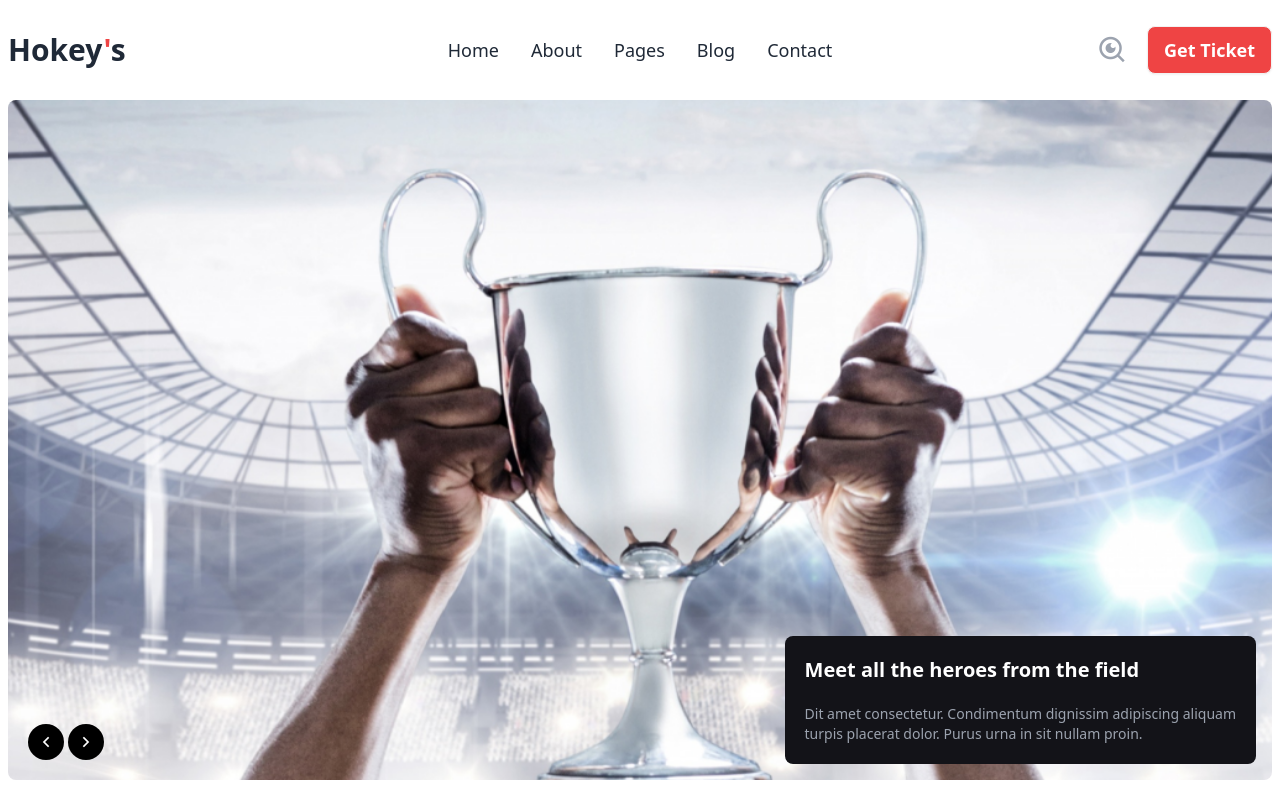
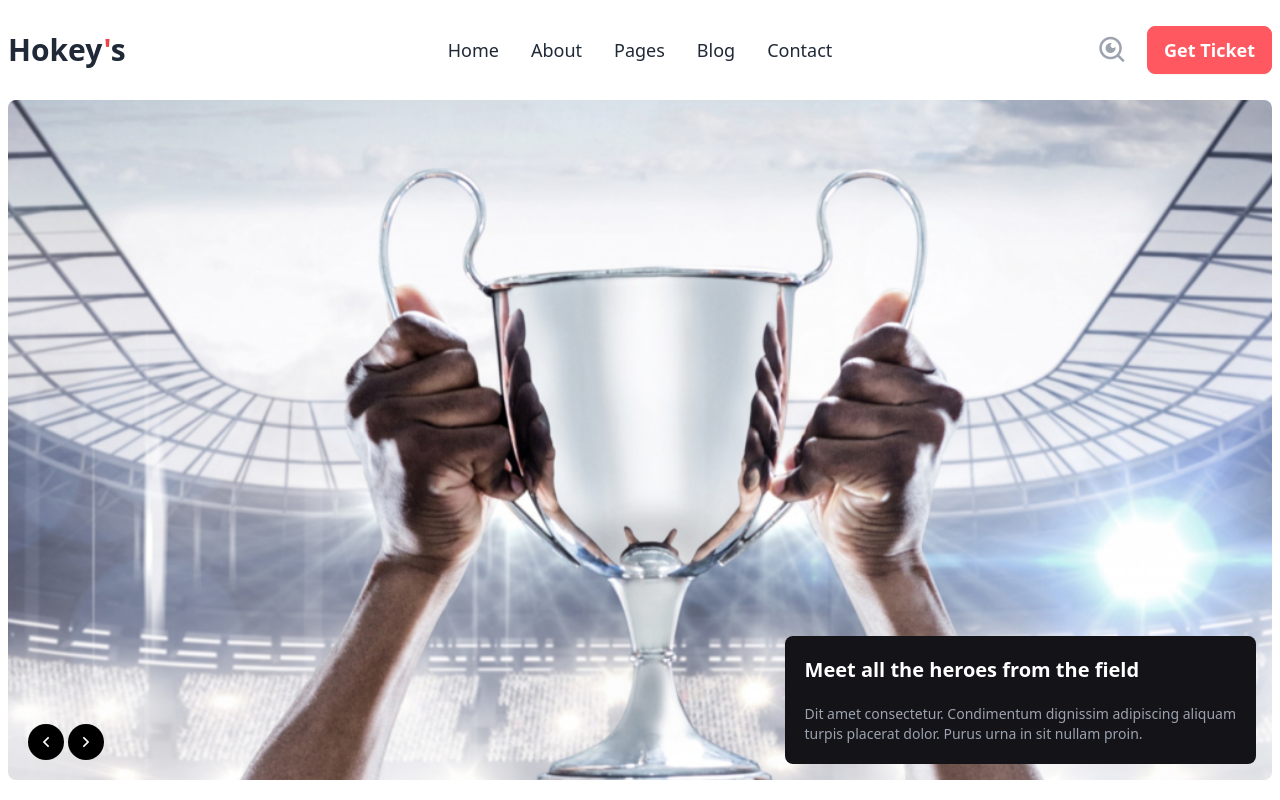
Before and after one commit to himu004/hokeys-tailwind, a plain HTML site: page index.html in a window 1280 px wide. Shown: the top 800 px of the page. Drawn offline with nearby package versions, Linux system fonts and the light colour scheme.

Commit message:
Hokeys Project Added

```diff
--- a/index.html
+++ b/index.html
@@ -62,7 +62,7 @@
                 </div>
                 <div class="navbar-end">
                     <i class="ri-search-eye-line md:mr-5 md:block hidden text-3xl text-gray-400"></i>
-                  <a class="btn bg-red-500 text-lg text-white hover:text-red-500 duration-500 ease-in-out">Get Ticket</a>
+                  <a class="btn btn-error text-lg text-white hover:btn-info duration-500 ease-in-out">Get Ticket</a>
                 </div>
               </div>
         </nav>
```
Also changed, not shown: 1 other file.
